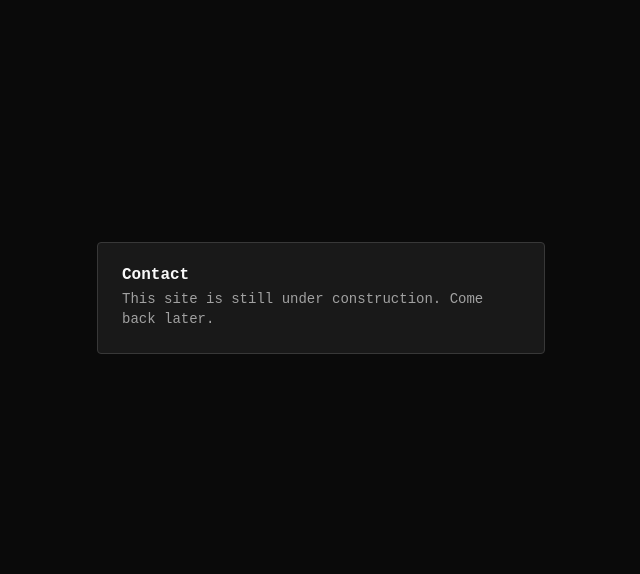
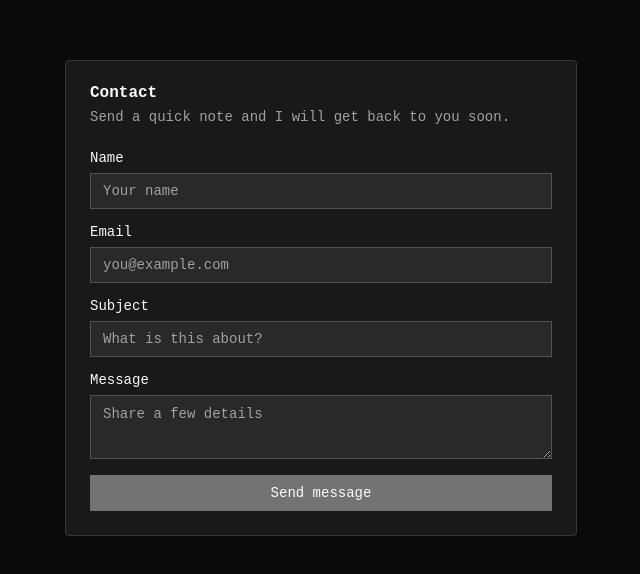
Before and after one commit to matteovhaxt/website, a React (Vite) app: page /contact in a window 1280 px wide. Shown: the part 102-676 px from the top of the page, without its empty margins (319-959 px from the left). Built offline with nearby package versions, Linux system fonts and the light colour scheme.

Commit message:
MAT-171 Add contact form UI

```diff
--- a/src/routes/contact.tsx
+++ b/src/routes/contact.tsx
@@ -1,10 +1,15 @@
 import { createFileRoute } from "@tanstack/react-router";
 import {
 	Card,
+	CardContent,
 	CardDescription,
 	CardHeader,
 	CardTitle,
 } from "@/components/ui/card";
+import { Button } from "@/components/ui/button";
+import { Input } from "@/components/ui/input";
+import { Label } from "@/components/ui/label";
+import { Textarea } from "@/components/ui/textarea";
 
 export const Route = createFileRoute("/contact")({
 	component: Contact,
@@ -13,13 +18,63 @@ export const Route = createFileRoute("/contact")({
 function Contact() {
 	return (
 		<div className="flex flex-col items-center justify-center min-h-screen p-4">
-			<Card className="w-full max-w-md">
+			<Card className="w-full max-w-lg">
 				<CardHeader>
 					<CardTitle>Contact</CardTitle>
 					<CardDescription>
-						This site is still under construction. Come back later.
+						Send a quick note and I will get back to you soon.
 					</CardDescription>
 				</CardHeader>
+				<CardContent>
+					<form
+						className="flex flex-col gap-4"
+						onSubmit={(event) => event.preventDefault()}
+					>
+						<div className="flex flex-col gap-2">
+							<Label htmlFor="contact-name">Name</Label>
+							<Input
+								id="contact-name"
+								name="name"
+								autoComplete="name"
+								placeholder="Your name"
+								required
+							/>
+						</div>
+						<div className="flex flex-col gap-2">
+							<Label htmlFor="contact-email">Email</Label>
+							<Input
+								id="contact-email"
+								name="email"
+								type="email"
+								autoComplete="email"
+								placeholder="you@example.com"
+								required
+							/>
+						</div>
+						<div className="flex flex-col gap-2">
+							<Label htmlFor="contact-subject">Subject</Label>
+							<Input
+								id="contact-subject"
+								name="subject"
+								placeholder="What is this about?"
+								required
+							/>
+						</div>
+						<div className="flex flex-col gap-2">
+							<Label htmlFor="contact-message">Message</Label>
+							<Textarea
+								id="contact-message"
+								name="message"
+								placeholder="Share a few details"
+								rows={5}
+								required
+							/>
+						</div>
+						<Button type="submit" className="w-full">
+							Send message
+						</Button>
+					</form>
+				</CardContent>
 			</Card>
 		</div>
 	);
```
